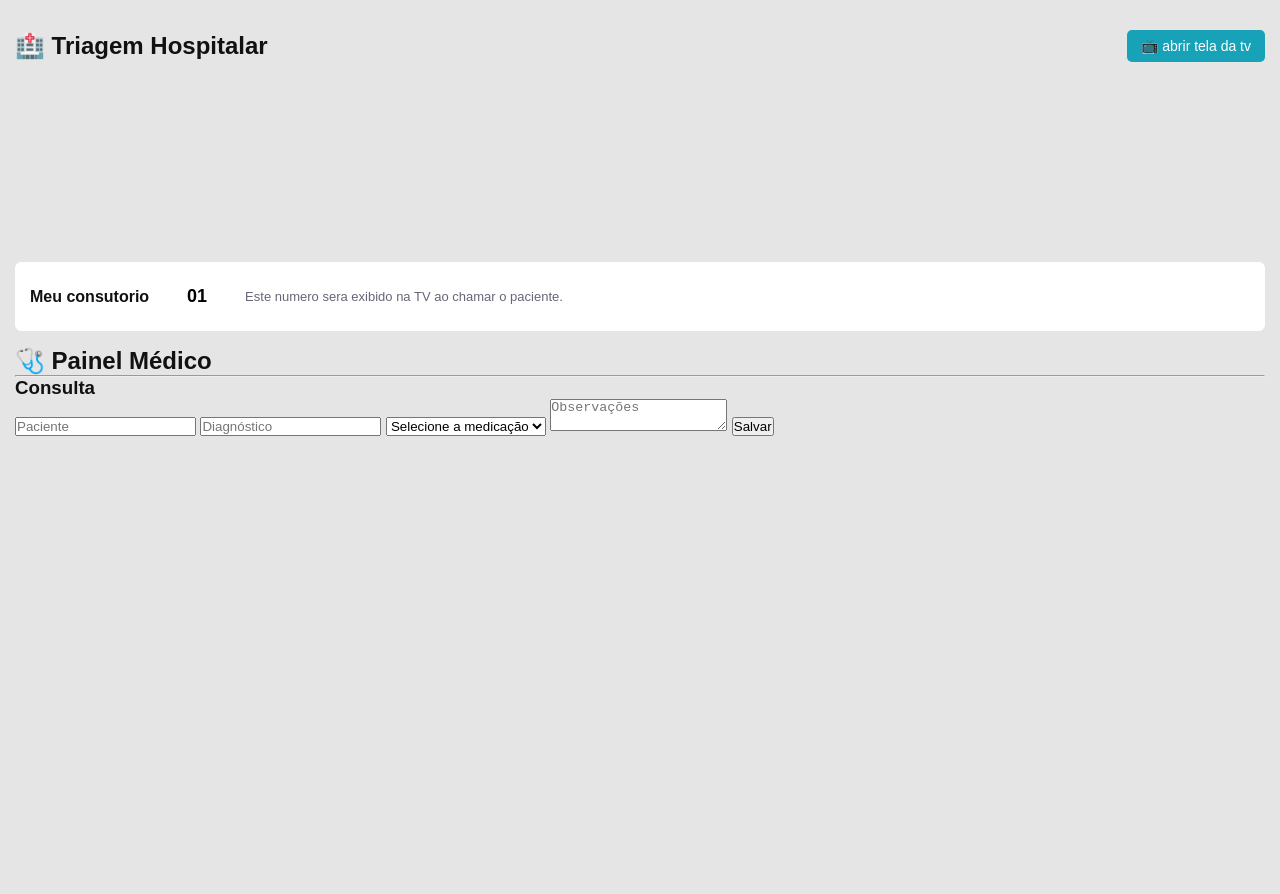
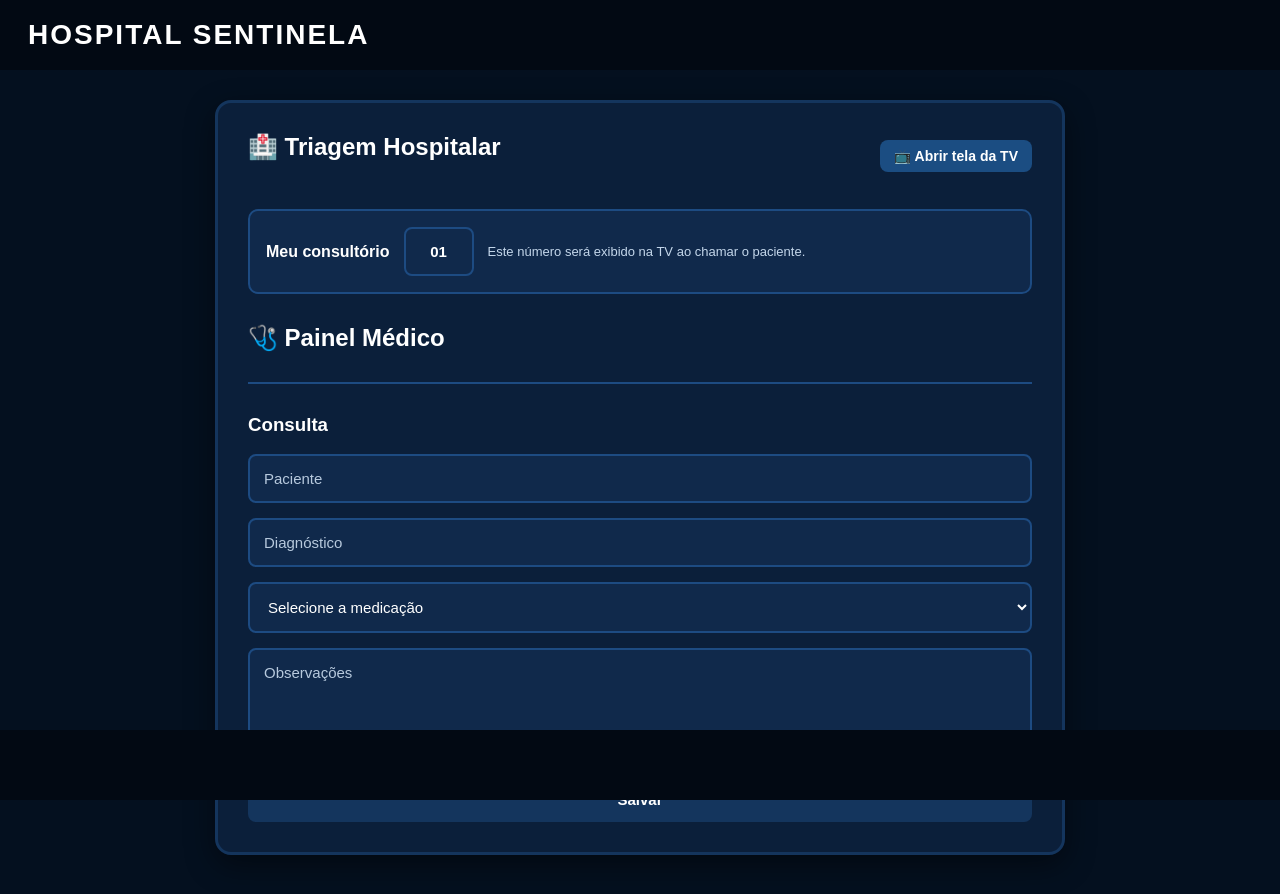
Before and after one commit to gg0mss/Sentinela, a website: page frontend/medico.html in a window 1280 px wide. Before the commit the page ends 800 px from the top, so only its background shows below. Drawn offline with Linux system fonts and the light colour scheme; no server answers.

Commit message:
Update medico.html

```diff
--- a/frontend/medico.html
+++ b/frontend/medico.html
@@ -7,101 +7,238 @@
   <title>Painel Médico</title>
 
   <style>
-
-   .btn-tv {
-    background-color: #28a745;
-color: #f5f5f5;
-border: none;
-padding:  8px 14px;
-border-radius: 5px;
-cursor: pointer;
-font-size: 14px;
-margin-top: 8px;
-   }
-
-   .btn-tv:hover {background: #28a745;}
-   .btn-abrir-tv {
-    background: #17a2b8;
-  color: #ffffff;
-  border: none;
-  padding: 8px 14px;
-  border-radius: 5px;
-  font-size: 14px;
-  cursor: pointer;
-  }
-
-  .btn-abrir-tv:hover {background:  #17a2b8;}
-  .consutorio-input {
-    display: flex;
-    align-items: center;
-    gap: 18px;
-    margin-bottom: 16px;
-    background: #ffffff;
-    padding: 18px 14px;
-    border-radius: 6px;
-    border:  1px solid #ffffff;
-  }
-
-.consutorio-input label {font-weight: bold;}
-.consutorio-input input {
-  width: 60px;
-text-align: center;
-font-size: 18px;
-font-weight: bold;
-padding: 4px 8px;
-border: 1px solid #ffffff;
-border-radius: 4px;
-}
-
     * {
       box-sizing: border-box;
       margin: 0;
       padding: 0;
+      font-family: Arial, Helvetica, sans-serif;
     }
 
     body {
-      font-family: Arial, Helvetica, sans-serif;
-      background: #e5e5e5;
-      color: #111;
+      background: #04101f;
+      color: #fff;
       min-height: 100vh;
-      padding: 30px 15px;
+      padding: 100px 20px 90px;
     }
 
+    /* FAIXAS */
+    .top-bar,
+    .bottom-bar {
+      position: fixed;
+      left: 0;
+      width: 100%;
+      height: 70px;
+      background: #020913;
+      z-index: 1000;
+    }
 
+    .top-bar {
+      top: 0;
+      display: flex;
+      align-items: center;
+      padding-left: 28px;
+    }
+
+    .top-bar h1 {
+      font-size: 28px;
+      color: #fff;
+      letter-spacing: 2px;
+      font-weight: bold;
+    }
+
+    .bottom-bar {
+      bottom: 0;
+    }
+
+    /* CONTAINER */
+    .container {
+      width: 100%;
+      max-width: 850px;
+      margin: auto;
+      background: #0b1f3a;
+      border: 3px solid #14355d;
+      border-radius: 16px;
+      padding: 30px;
+      box-shadow: 0 10px 30px rgba(0, 0, 0, .45);
+    }
+
+    .header {
+      display: flex;
+      justify-content: space-between;
+      align-items: center;
+      margin-bottom: 30px;
+      gap: 10px;
+      flex-wrap: wrap;
+    }
+
+    h2,
+    h3 {
+      color: #fff;
+      margin-bottom: 18px;
+    }
+
+    /* CONSULTÓRIO */
+    .consutorio-input {
+      display: flex;
+      align-items: center;
+      gap: 14px;
+      background: #10294b;
+      border: 2px solid #1d4b82;
+      border-radius: 10px;
+      padding: 16px;
+      margin-bottom: 30px;
+      flex-wrap: wrap;
+    }
+
+    .consutorio-input label {
+      font-weight: bold;
+    }
+
+    .consutorio-input input {
+      width: 70px;
+      text-align: center;
+      font-weight: bold;
+      margin: 0;
+    }
+
+    .consutorio-input span {
+      color: #c4d7eb;
+      font-size: 13px;
+    }
+
+    /* CAMPOS */
+    input,
+    select,
+    textarea {
+      width: 100%;
+      padding: 14px;
+      margin-bottom: 15px;
+      border: 2px solid #1d4b82;
+      border-radius: 8px;
+      background: #10294b;
+      color: #fff;
+      font-size: 15px;
+      outline: none;
+    }
+
+    input::placeholder,
+    textarea::placeholder {
+      color: #b7c9dd;
+    }
+
+    input:focus,
+    select:focus,
+    textarea:focus {
+      border-color: #2e6db8;
+      background: #13345d;
+    }
+
+    textarea {
+      min-height: 110px;
+      resize: vertical;
+    }
+
+    /* CARDS */
+    .card {
+      background: #10294b;
+      border: 2px solid #1d4b82;
+      border-left: 6px solid #295d97;
+      border-radius: 10px;
+      padding: 18px;
+      margin-bottom: 18px;
+    }
+
+    .card h3 {
+      margin-bottom: 12px;
+    }
+
+    .card p {
+      margin-bottom: 8px;
+      color: #d7e6f7;
+    }
+
+    .card b {
+      color: #fff;
+    }
+
+    /* BOTÕES */
+    button {
+      width: 100%;
+      padding: 14px;
+      background: #14355d;
+      color: #fff;
+      border: none;
+      border-radius: 8px;
+      font-size: 15px;
+      font-weight: bold;
+      cursor: pointer;
+      transition: .3s;
+    }
+
+    button:hover {
+      background: #1b4d82;
+    }
+
+    .btn-tv,
+    .btn-abrir-tv {
+      width: auto;
+      padding: 8px 14px;
+      background: #1b4d82;
+      font-size: 14px;
+    }
+
+    .btn-tv:hover,
+    .btn-abrir-tv:hover {
+      background: #295d97;
+    }
+
+    /* RISCO */
+    .vermelho {
+      color: #ff6b6b;
+      font-weight: bold;
+    }
+
+    .amarelo {
+      color: #ffd54f;
+      font-weight: bold;
+    }
+
+    .verde {
+      color: #7ee787;
+      font-weight: bold;
+    }
+
+    hr {
+      border: none;
+      border-top: 2px solid #1d4b82;
+      margin: 30px 0;
+    }
   </style>
 </head>
 
 <body>
 
+  <div class="top-bar">
+    <h1>HOSPITAL SENTINELA</h1>
+  </div>
+
   <div class="container">
 
-     <div class="container">
+    <div class="header">
 
-    <div style="display: flex; justify-content: space-between; align-items: center; margin-bottom: 200px;">
+      <h2>🏥 Triagem Hospitalar</h2>
 
-      <h2 style="margin: 0;">🏥 Triagem Hospitalar</h2>
-
-      <button
-        class="btn-abrir-tv"
-        onclick="window.open('tv.html', '_blank')"
-      >
-        📺 abrir tela da tv
+      <button class="btn-abrir-tv" onclick="window.open('tv.html', '_blank')">
+        📺 Abrir tela da TV
       </button>
 
     </div>
 
     <div class="consutorio-input">
-      <label>Meu consutorio</label>
+      <label>Meu consultório</label>
       <input type="text" id="consutorio-num" value="01">
-<span style="color: #667; font-size: 13px;" >
-  Este numero sera exibido na TV ao chamar o paciente.
-</span>
+      <span>Este número será exibido na TV ao chamar o paciente.</span>
     </div>
-
-
-
-
-
 
     <h2>🩺 Painel Médico</h2>
 
@@ -125,8 +262,9 @@ border-radius: 4px;
 
   </div>
 
+  <div class="bottom-bar"></div>
+
   <script>
-
     let triagensCarregadas = [];
 
     function carregar() {
@@ -146,33 +284,17 @@ border-radius: 4px;
 
                 <h3>${t.nome}</h3>
 
-                <p>
-                  <b>Sintoma:</b>
-                  ${t.sintoma || "Não informado"}
-                </p>
+                <p><b>Sintoma:</b> ${t.sintoma || "Não informado"}</p>
 
-                <p>
-                  <b>Temperatura:</b>
-                  ${t.temperatura || "Não informada"}°C
-                </p>
+                <p><b>Temperatura:</b> ${t.temperatura || "Não informada"}°C</p>
 
-                <p>
-                  <span class="${t.risco}">
-                    ${t.risco}
-                  </span>
-                </p>
+                <p><span class="${t.risco}">${t.risco}</span></p>
 
-                <p>
-                  <b>Alergia:</b>
-                  ${t.alergia || "Nenhuma"}
-                </p>
+                <p><b>Alergia:</b> ${t.alergia || "Nenhuma"}</p>
 
-                <p>
-                  <b>Observação:</b>
-                  ${t.observacao || "Nenhuma"}
-                </p>
+                <p><b>Observação:</b> ${t.observacao || "Nenhuma"}</p>
 
-                <button onclick="selecionar(${index})">
+                <button class="btn-tv" onclick="selecionar(${index})">
                   Atender
                 </button>
 
@@ -187,17 +309,10 @@ border-radius: 4px;
       const t = triagensCarregadas[index];
 
       document.getElementById("paciente").value = t.nome;
-
-      document.getElementById("obs").value =
-        t.observacao || "";
+      document.getElementById("obs").value = t.observacao || "";
 
       if (t.alergia && t.alergia !== "Nenhuma") {
-
-        alert(
-          "⚠️ Paciente possui alergia: " +
-          t.alergia
-        );
-
+        alert("⚠️ Paciente possui alergia: " + t.alergia);
       }
     }
 
@@ -207,19 +322,13 @@ border-radius: 4px;
         .then(r => r.json())
         .then(data => {
 
-          const select =
-            document.getElementById("medicacao");
+          const select = document.getElementById("medicacao");
 
-          select.innerHTML = `
-            <option value="">
-              Selecione a medicação
-            </option>
-          `;
+          select.innerHTML = `<option value="">Selecione a medicação</option>`;
 
           data.forEach(med => {
 
-            const option =
-              document.createElement("option");
+            const option = document.createElement("option");
 
             option.value = med;
             option.textContent = med;
@@ -232,31 +341,18 @@ border-radius: 4px;
 
     function salvar() {
 
-      const paciente =
-        document.getElementById("paciente").value;
-
-      const diagnostico =
-        document.getElementById("diagnostico").value;
-
-      const medicacao =
-        document.getElementById("medicacao").value;
-
-      const obs =
-        document.getElementById("obs").value;
+      const paciente = document.getElementById("paciente").value;
+      const diagnostico = document.getElementById("diagnostico").value;
+      const medicacao = document.getElementById("medicacao").value;
+      const obs = document.getElementById("obs").value;
 
       if (!paciente) {
-
-        alert(
-          "Selecione um paciente clicando em Atender."
-        );
-
+        alert("Selecione um paciente clicando em Atender.");
         return;
       }
 
       if (!medicacao) {
-
         alert("Selecione uma medicação.");
-
         return;
       }
 
@@ -284,9 +380,7 @@ border-radius: 4px;
         alert("Consulta salva");
 
         document.getElementById("diagnostico").value = "";
-
         document.getElementById("medicacao").value = "";
-
         document.getElementById("obs").value = "";
 
       });
```
